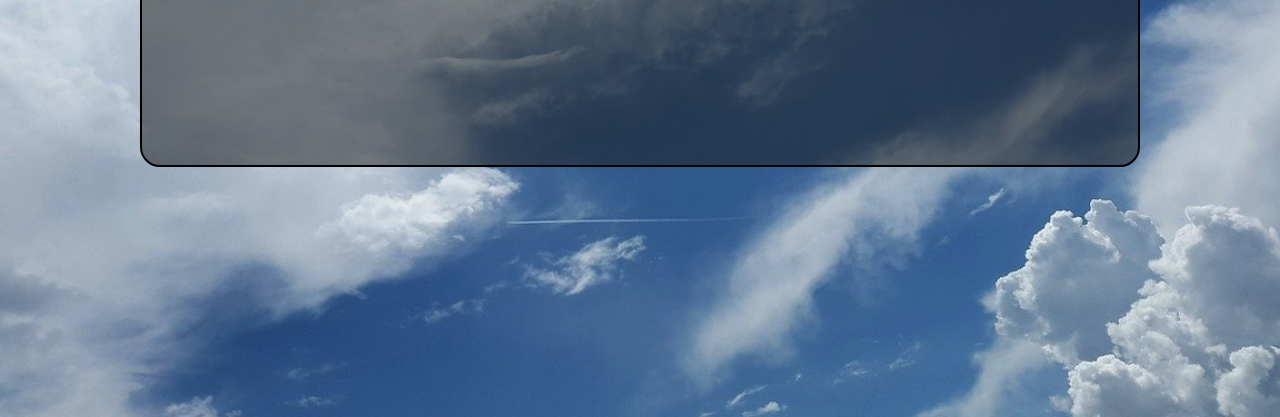
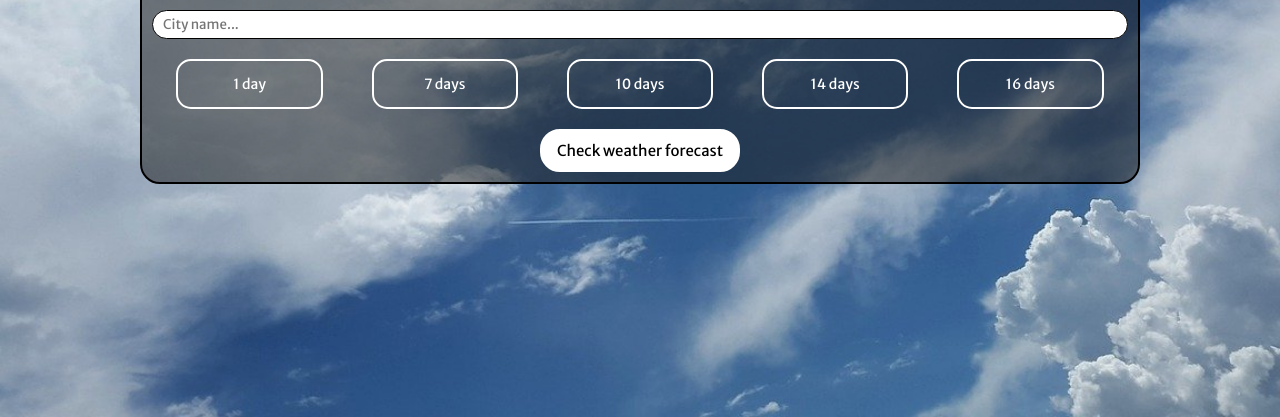
Before and after one commit to damian08k/ts-weather-app, a website built with webpack: page src/index.html in a window 1280 px wide. Shown: the part 383-800 px from the top of the page. Built offline with nearby package versions, Linux system fonts and the light colour scheme.

Commit message:
Create check weather form HTML structure

```diff
--- a/src/index.html
+++ b/src/index.html
@@ -18,10 +18,14 @@
             <div class="weather">
                 <header class="weather__header header">
                     <h1 class="header__app-logo">
-                        <img src="assets/logo.svg" alt="App logo - ligthning" class="header__logo">
+                        <img
+                            src="assets/logo.svg"
+                            alt="App logo - ligthning"
+                            class="header__logo"
+                        />
                     </h1>
                     <div class="header__city-info">
-                        <h2 class="header__city-name">Warszawa</h1>
+                        <h2 class="header__city-name">Warszawa</h2>
                         <p class="header__weather-description">overcast clouds</p>
                     </div>
                     <div class="header__weather-info">
@@ -35,7 +39,70 @@
                         />
                     </div>
                 </header>
-                <section class="weather__check-weather check-weather"></section>
+                <section class="weather__check-weather check-weather">
+                    <h2 class="check-weather__info-heading">
+                        Check weather forecast for your city
+                    </h2>
+                    <form class="check-weather__forecast-form forecast-form">
+                        <input
+                            class="forecast-form__city-name-input"
+                            type="text"
+                            aria-label="Type city name"
+                            placeholder="City name..."
+                        />
+                        <div class="forecast-form__days-buttons-container">
+                            <div class="forecast-form__day">
+                                <input
+                                    id="1"
+                                    name="day-forecast"
+                                    class="forecast-form__forecast-day-button"
+                                    type="radio"
+                                />
+                                <label class="forecast-form__day-label" for="1">1 day</label>
+                            </div>
+                            <div class="forecast-form__day">
+                                <input
+                                    id="7"
+                                    name="day-forecast"
+                                    class="forecast-form__forecast-day-button"
+                                    type="radio"
+                                />
+                                <label class="forecast-form__day-label" for="7">7 days</label>
+                            </div>
+                            <div class="forecast-form__day">
+                                <input
+                                    id="10"
+                                    name="day-forecast"
+                                    class="forecast-form__forecast-day-button"
+                                    type="radio"
+                                />
+                                <label class="forecast-form__day-label" for="10">10 days</label>
+                            </div>
+                            <div class="forecast-form__day">
+                                <input
+                                    id="14"
+                                    name="day-forecast"
+                                    class="forecast-form__forecast-day-button"
+                                    type="radio"
+                                    data-days="14"
+                                />
+                                <label class="forecast-form__day-label" for="14">14 days</label>
+                            </div>
+                            <div class="forecast-form__day">
+                                <input
+                                    id="16"
+                                    name="day-forecast"
+                                    class="forecast-form__forecast-day-button"
+                                    type="radio"
+                                />
+                                <label class="forecast-form__day-label" for="16">16 days</label>
+                            </div>
+                        </div>
+                        <button class="forecast-form__check-weather" type="submit">
+                            Check weather forecast
+                        </button>
+                    </form>
+                </section>
             </div>
         </div>
     </body>
--- a/src/style.scss
+++ b/src/style.scss
@@ -3,8 +3,10 @@
 @import './styles/mixins/mediaquery';
 @import './styles/mixins/addFocus';
 @import './styles/mixins/addFlex';
+@import './styles/mixins/addBlackWhiteColors';
 
 @import './styles/basic-styles';
 @import './styles/weather';
 
 @import './styles/sections/header';
+@import './styles/sections/check-weather';
--- /dev/null
+++ b/src/styles/mixins/_addBlackWhiteColors.scss
@@ -0,0 +1,4 @@
+@mixin addBlackWhiteColors($bgColor, $txtColor) {
+    background-color: $bgColor;
+    color: $txtColor;
+}
--- /dev/null
+++ b/src/styles/sections/_check-weather.scss
@@ -0,0 +1,86 @@
+.check-weather {
+    text-align: center;
+
+    &__info-heading {
+        padding: $main-padding 0;
+        font-size: 2rem;
+    }
+}
+
+.forecast-form {
+    @include addFlex();
+    flex-wrap: wrap;
+
+    &__city-name-input {
+        margin: 0 0 $main-margin;
+        padding: $main-padding/2 $main-padding;
+        width: 100%;
+        border: 1px solid $black;
+        border-radius: 20px;
+    }
+
+    &__days-buttons-container {
+        @include addFlex();
+        flex-wrap: wrap;
+        justify-content: space-around;
+        flex-basis: 100%;
+    }
+
+    &__day {
+        margin: $main-margin 0;
+        flex-basis: 30%;
+        height: 50px;
+        position: relative;
+
+        @include mediaQuery(mobileXMedium) {
+            flex-basis: 15%;
+        }
+    }
+
+    &__day-label,
+    &__forecast-day-button {
+        position: absolute;
+        top: 0;
+        right: 0;
+        bottom: 0;
+        left: 0;
+    }
+
+    &__day-label {
+        @include addFlex();
+        padding: $main-padding 0;
+        border: 2px solid $white;
+        border-radius: 15px;
+        font-size: 1.4rem;
+        transition: color 0.3s linear, background-color 0.3s linear;
+        cursor: pointer;
+
+        &:hover {
+            @include addBlackWhiteColors($white, $black);
+        }
+    }
+
+    &__forecast-day-button {
+        opacity: 0.011;
+
+        &:checked + label {
+            @include addBlackWhiteColors($white, $black);
+        }
+    }
+
+    &__check-weather {
+        margin: $main-margin 0 0;
+        padding: $main-padding $main-padding * 1.5;
+        border: 2px solid $white;
+        border-radius: 20px;
+        font-size: 1.5rem;
+        background-color: $white;
+        transition: all 0.2s linear;
+        cursor: pointer;
+
+        &:hover {
+            @include addBlackWhiteColors($black, $white);
+            border-color: $black;
+        }
+    }
+}
```
